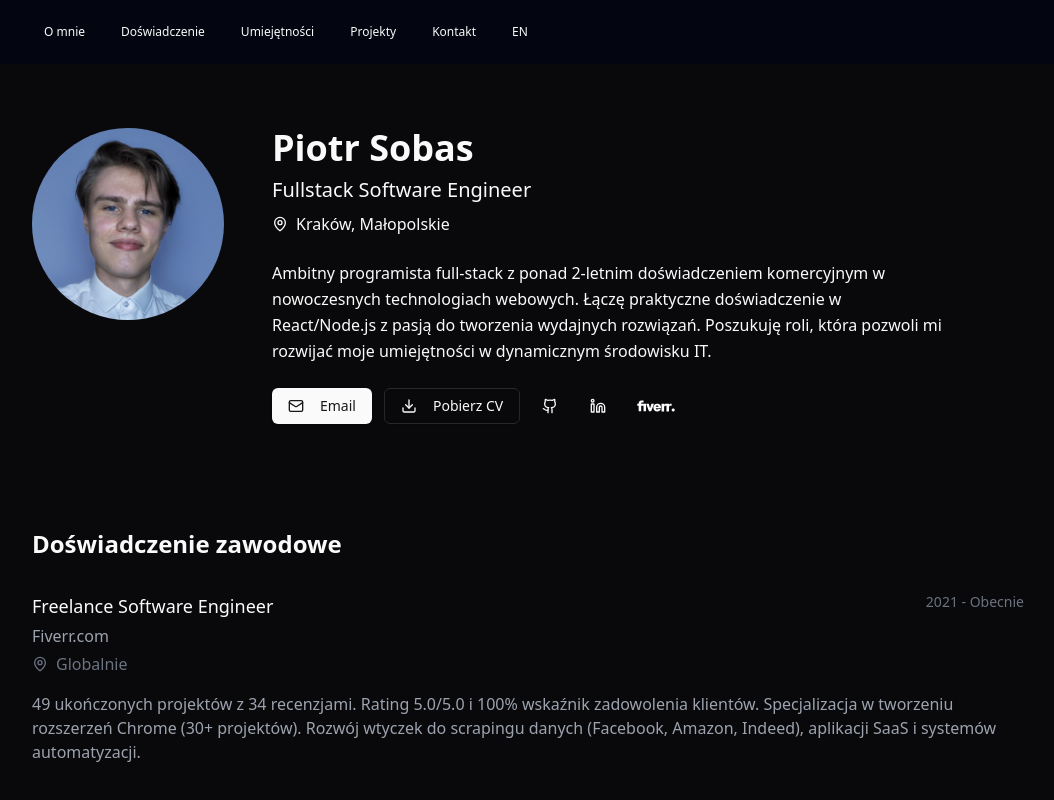
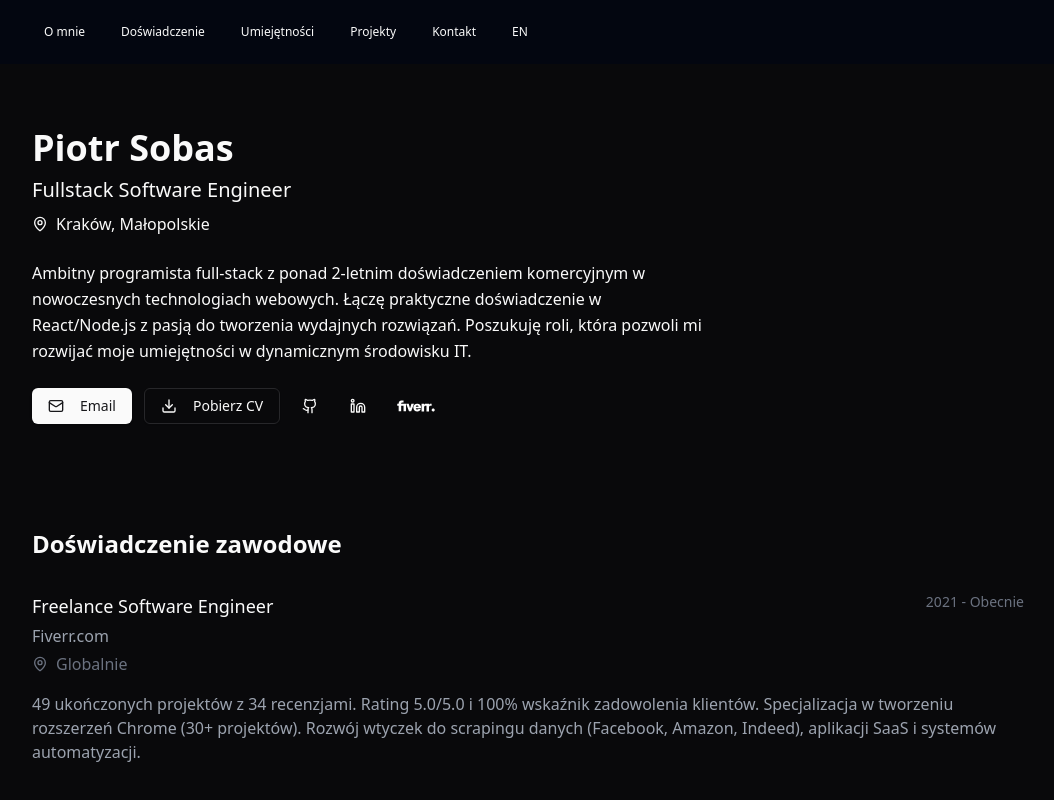
Before and after one commit to SpaghettiMaster545/SpaghettiMaster545.github.io, a React (Create React App) app in the folder my-app/: page / in a window 1280 px wide. Shown: the top 800 px of the page, without its empty margins (112-1166 px from the left). Built offline with nearby package versions, Linux system fonts and the light colour scheme.

Commit message:
#5 - Removed photo and updated CV

```diff
--- a/my-app/src/minimalCV.tsx
+++ b/my-app/src/minimalCV.tsx
@@ -30,13 +30,13 @@ const MinimalCV = () => {
       <main className="max-w-5xl mx-auto px-4 py-16 space-y-24">
         {/* Header with Photo */}
         <header className="flex flex-col md:flex-row gap-12 items-center md:items-start scroll-mt-24" id="about">
-          <div className="flex-shrink-0">
+          {/* <div className="flex-shrink-0">
             <img
               src="./img/photo.jpg"
               alt="Piotr Sobas"
               className="rounded-full w-48 h-48 object-cover "
             />
-          </div>
+          </div> */}
 
           <div className="space-y-6 text-center md:text-left ">
             <div className="space-y-2">
```
Also changed, not shown: 2 other files (tests, documents, lock files or other folders).
